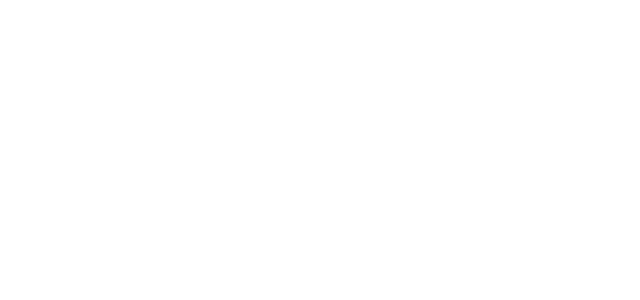
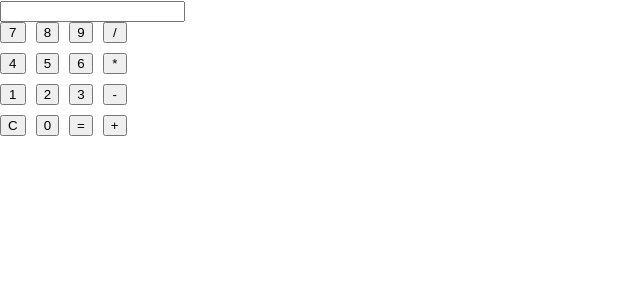
Before and after one commit to deadf15h/tables-example, a React (Create React App) app: page /calculator in a window 1280 px wide. Before the commit this address had no page. Shown: the top 300 px of the page, without its empty margins (0-640 px from the left). Built offline with nearby package versions, Linux system fonts and the light colour scheme; what ag-grid-community would draw is missing.

Commit message:
feat: ReactCalculator and IFrameCalculator add

```diff
--- a/package.json
+++ b/package.json
@@ -12,10 +12,11 @@
     "@types/node": "^16.18.126",
     "@types/react": "^19.1.8",
     "@types/react-dom": "^19.1.6",
+    "ag-grid-community": "34.1.0",
     "ag-grid-react": "^34.1.0",
-    "ag-grid-community": "34.1.0",
     "rc-table": "^7.51.1",
     "react": "18",
+    "react-calculator-epx": "^1.0.8",
     "react-dom": "18",
     "react-hotkeys-hook": "^5.1.0",
     "react-router-dom": "^7.7.0",
--- /dev/null
+++ b/src/component/iframe-calculator/iframe-calculator.component.tsx
@@ -0,0 +1,12 @@
+const IFrameCalculator = () => {
+  return (
+    <iframe
+      src="https://www.calculator.net/scientific-calculator.html"
+      width="500"
+      height="400"
+      sandbox="allow-scripts allow-same-origin"
+    ></iframe>
+  );
+};
+
+export default IFrameCalculator;
--- /dev/null
+++ b/src/component/react-calculator/react-calculator.component.css
@@ -0,0 +1,6 @@
+.button-list {
+  display: grid;
+  grid-template-columns: repeat(4, 1fr);
+  gap: 10px;
+  width: 100px;
+}
--- /dev/null
+++ b/src/component/react-calculator/react-calculator.component.tsx
@@ -0,0 +1,117 @@
+import { memo, useCallback, useState } from "react";
+import "./react-calculator.component.css";
+
+export const evaluateExpression = (expression: string) => {
+  if (!expression) return 0;
+
+  const validation = expression.replace(/[^-()\d/*+.]/g, "");
+
+  try {
+    const result = eval(validation);
+
+    if (isNaN(result) || !isFinite(result)) {
+      throw new Error("Invalid result");
+    }
+
+    return parseFloat(result.toFixed(10));
+  } catch (error) {
+    throw new Error("Calculation error");
+  }
+};
+
+type ButtonProps = {
+  value: string;
+  onClick: () => void;
+};
+
+type ResultProps = {
+  value: string;
+  error: string;
+};
+
+const Button = memo(({ value, onClick }: ButtonProps) => {
+  return <button onClick={onClick}>{value}</button>;
+});
+
+const Result = ({ value, error }: ResultProps) => (
+  <div className="display-container">
+    {error && <div className="error-message">{error}</div>}
+
+    <input type="text" value={value} readOnly />
+  </div>
+);
+
+const ReactCalculator = () => {
+  const [input, setInput] = useState("");
+  const [error, setError] = useState("");
+
+  const handleInput = useCallback((value: string) => {
+    setError("");
+    setInput((prev) => prev + value);
+  }, []);
+
+  const calculate = useCallback(() => {
+    try {
+      if (
+        !["+", "-", "*", "/", "="].some((substring) =>
+          input.includes(substring)
+        )
+      )
+        return;
+
+      const result = evaluateExpression(input);
+
+      setInput(String(result));
+    } catch (err) {
+      setError("Invalid expression");
+    }
+  }, [input]);
+
+  const clearInput = useCallback(() => {
+    setInput("");
+    setError("");
+  }, []);
+
+  const buttons = [
+    "7",
+    "8",
+    "9",
+    "/",
+    "4",
+    "5",
+    "6",
+    "*",
+    "1",
+    "2",
+    "3",
+    "-",
+    "C",
+    "0",
+    "=",
+    "+",
+  ];
+
+  return (
+    <div className="">
+      <Result value={input} error={error} />
+
+      <div className="button-list">
+        {buttons.map((btn) => (
+          <Button
+            key={btn}
+            value={btn}
+            onClick={
+              btn === "="
+                ? calculate
+                : btn === "C"
+                ? clearInput
+                : () => handleInput(btn)
+            }
+          />
+        ))}
+      </div>
+    </div>
+  );
+};
+
+export default ReactCalculator;
--- a/src/index.tsx
+++ b/src/index.tsx
@@ -7,6 +7,8 @@
 import RCTable from "./component/rc-table/rc-table.component";
 import AgGridTable from "./component/ag-grid/ag-grid-table.component";
 import { AllCommunityModule, ModuleRegistry } from "ag-grid-community";
+import ReactCalculator from "./component/react-calculator/react-calculator.component";
+import IFrameCalculator from "./component/iframe-calculator/iframe-calculator.component";
 
 ModuleRegistry.registerModules([AllCommunityModule]);
 
@@ -21,6 +23,8 @@
         <Route path="/tanstack-table" element={<TanstackTable />} />
         <Route path="/rc-table" element={<RCTable />} />
         <Route path="/ag-grid-table" element={<AgGridTable />} />
+        <Route path="/calculator" element={<ReactCalculator />} />
+        <Route path="/iframe-calculator" element={<IFrameCalculator />} />
       </Routes>
     </BrowserRouter>
   </React.StrictMode>
```
Also changed, not shown: 1 other file (tests, documents, lock files or other folders).
